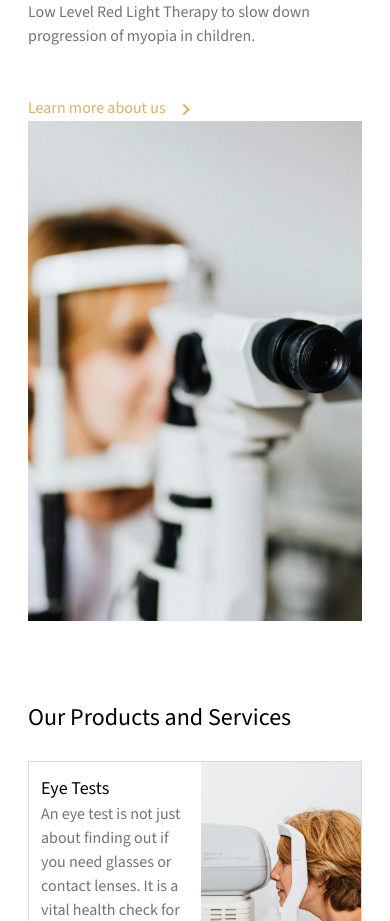
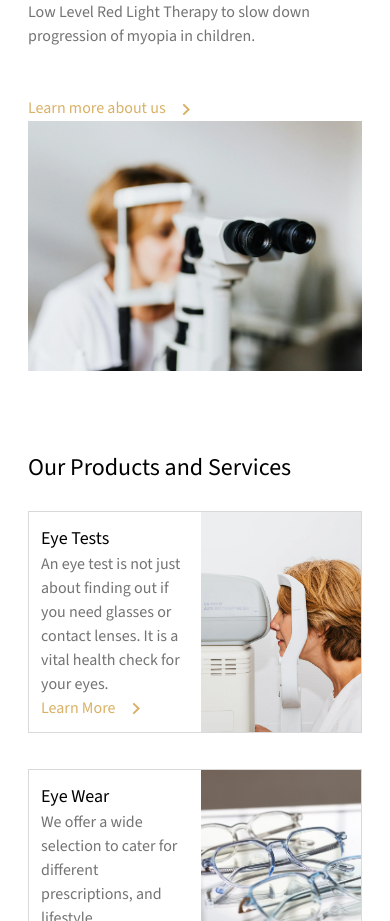
Before and after one commit to AGuerriere/watsons, a Next.js app: page / in a window 390 px wide. Shown: the part 1320-2241 px from the top of the page. Built offline with nearby package versions, Linux system fonts and the light colour scheme.

Commit message:
made section 1 image responsive on homepage and cards are also now responsive

```diff
--- a/src/app/page.tsx
+++ b/src/app/page.tsx
@@ -25,7 +25,7 @@ export default function Home() {
       </div>
       {/* Section 1*/}
       <div className='flex flex-col lg:flex-row mt-20 pb-20'>
-        <div className="flex order-2 lg:order-1 justify-center lg:justify-end w-full lg:w-2/5 relative min-h-[500px]">
+        <div className="flex order-2 lg:order-1 justify-center lg:justify-end w-full lg:w-2/5 relative min-h-[250px] lg:min-h-[500px]">
           <Image
             src="/images/homepage/6.webp"
             fill
@@ -40,7 +40,7 @@ export default function Home() {
             <GoldTitle text="At Watsons" />
           </div>
           <H2Title title="We’re passionate about making eyecare accessible" />
-          <p className='text-base  text-base md:text-2xl font-light leading-normal'>
+          <p className='text-base text-base md:text-2xl font-light leading-normal'>
             See better and look great with our wide range of glasses, contact lenses and sunglasses from leading brands.
             <br /><br />
             We offer comprehensive eye tests, diagnosis and treatment for various eye conditions using the latest technology and equipment. We are the only opticians in Northern Ireland offering Repeated Low Level Red Light Therapy to slow down progression of myopia in children.
--- a/src/components/Card.tsx
+++ b/src/components/Card.tsx
@@ -5,18 +5,18 @@ type propsType = {
   title: string,
   paragraph: string,
   img: string,
-  link:string,
-  target:string,
+  link: string,
+  target: string,
 }
 
 export default function Card(props: propsType) {
   return (
     <div className="basis-2/4">
-      <div className="flex border mb-5 md:mb-10 border-grey2 w-full md:w-[580px] h-auto md:h-[292px]">
+      <div className="flex border mb-5 md:mb-10 border-grey2 w-full w-full h-auto md:h-[320px]">
         <div className="w-full md:w-1/2 p-3 md:p-5">
           <h4 className="font-normal text-black text-lg md:text-xl lg:text-2xl">{props.title}</h4>
           <p className="text-base md:text-2xl font-light">{props.paragraph}</p>
-        <LearnMore text="Learn More" target={props.target} link={props.link}/>
+          <LearnMore text="Learn More" target={props.target} link={props.link} />
         </div>
         <div className="w-full md:w-1/2 h-fill md:h-full relative">
           <Image
```
Lines whose indentation alone changed are shown as unchanged.
